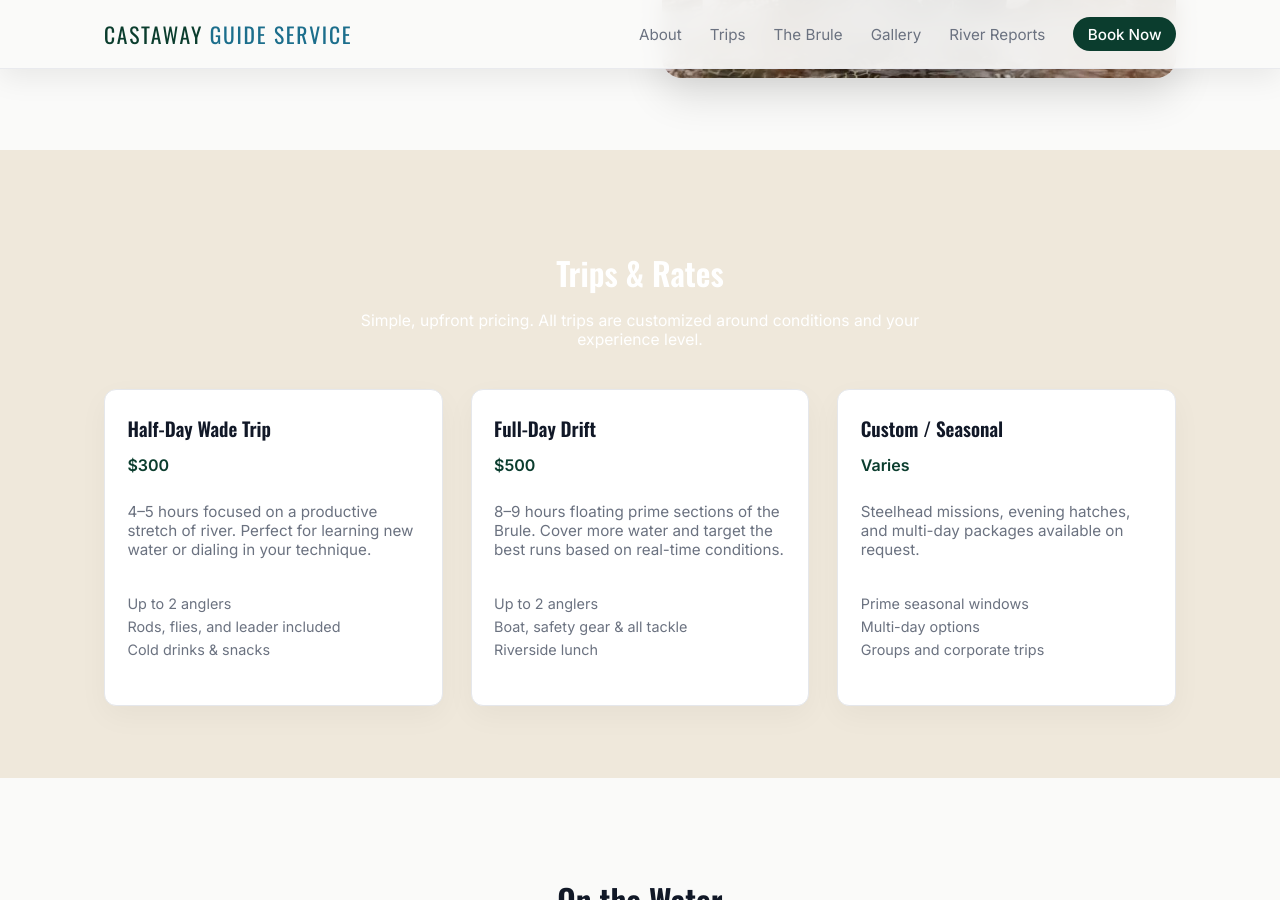
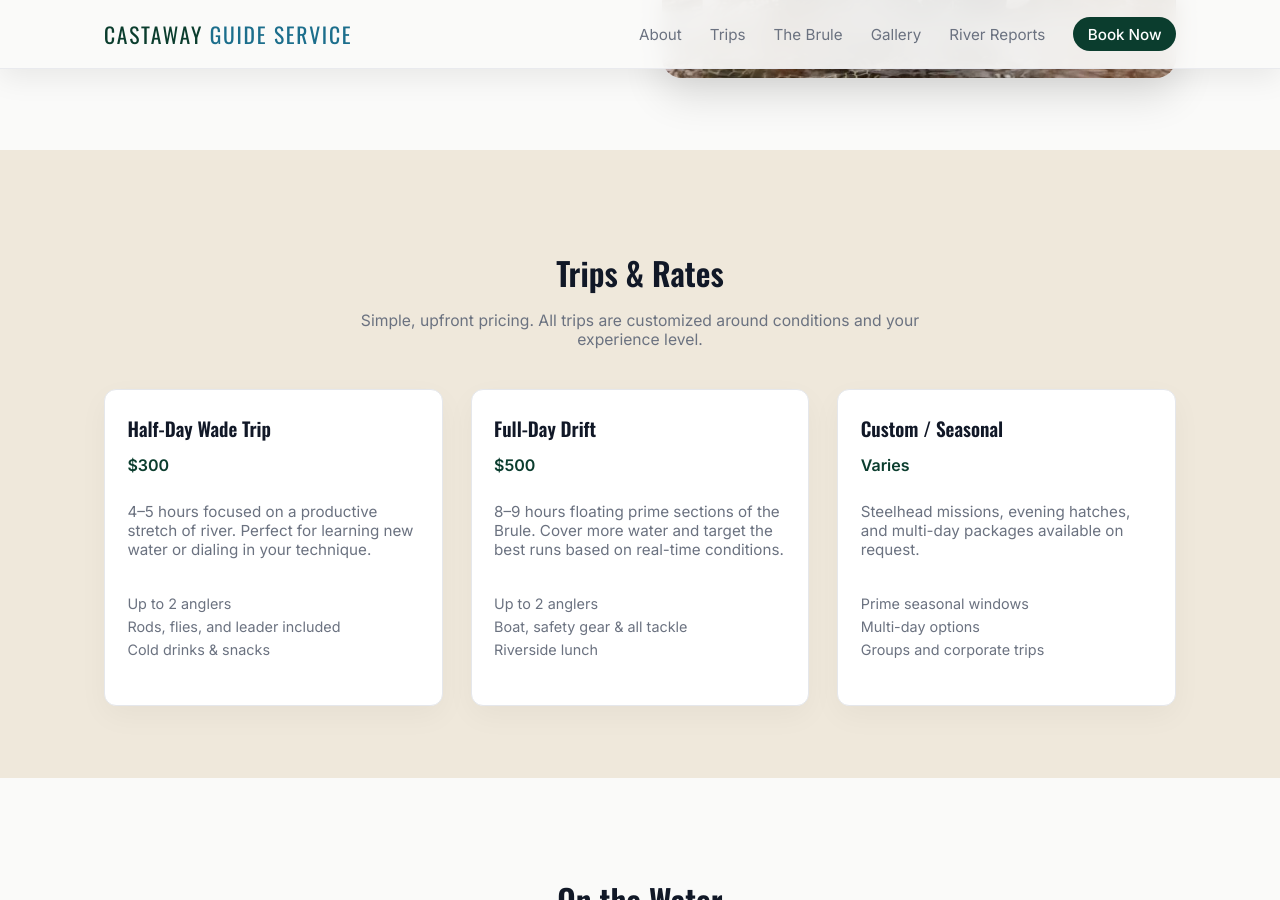
Before and after one commit to adamholden7/CastAwayGuideService, a Jekyll site: the page built from index.md, in a window 1280 px wide and 900 px high, scrolled down 1297 px. Built offline with Jekyll 4.4.1, drawn with Linux system fonts in a browser that asks for light colours.

Commit message:
Update styles.css

```diff
--- a/assets/css/styles.css
+++ b/assets/css/styles.css
@@ -203,11 +203,6 @@ a {
 
 .section-hero-bg {
   background: #EFE8DB; /* or whatever exact green your hero uses */
-}
-
-.section-hero-bg .section-header h2,
-.section-hero-bg .section-header p {
-  color: #ffffff;
 }
 
 /* BUTTONS */
```
